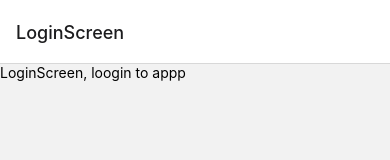
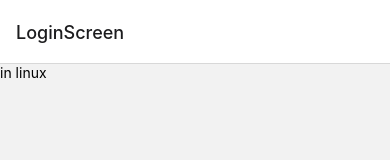
Before and after one commit to alexRicc2/tindev-2, a React Native app: screen /LoginScreen in a window 390 px wide. Shown: the top 160 px of the page. Built offline with nearby package versions, Linux system fonts and the light colour scheme.

Commit message:
change in linux

```diff
--- a/screens/LoginScreen.js
+++ b/screens/LoginScreen.js
@@ -8,7 +8,7 @@ const LoginScreen = () => {
     <View>
       <Text>
         {user}
-        LoginScreen, loogin to appp
+        in linux
       </Text>
     </View>
   );
```
